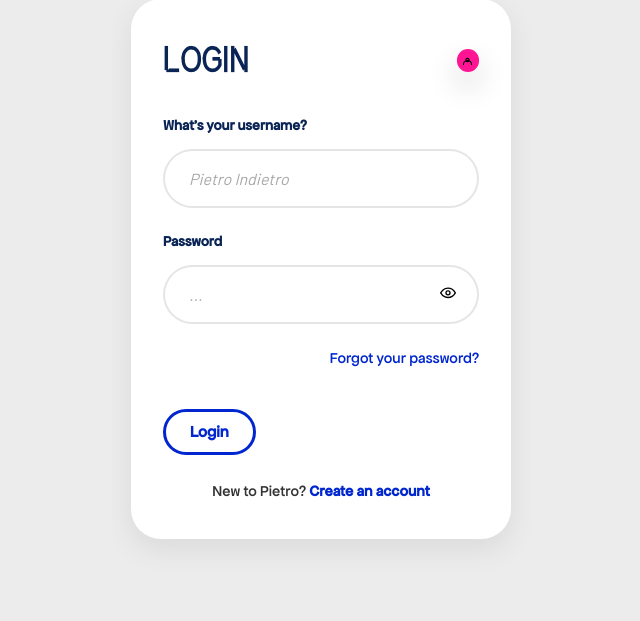
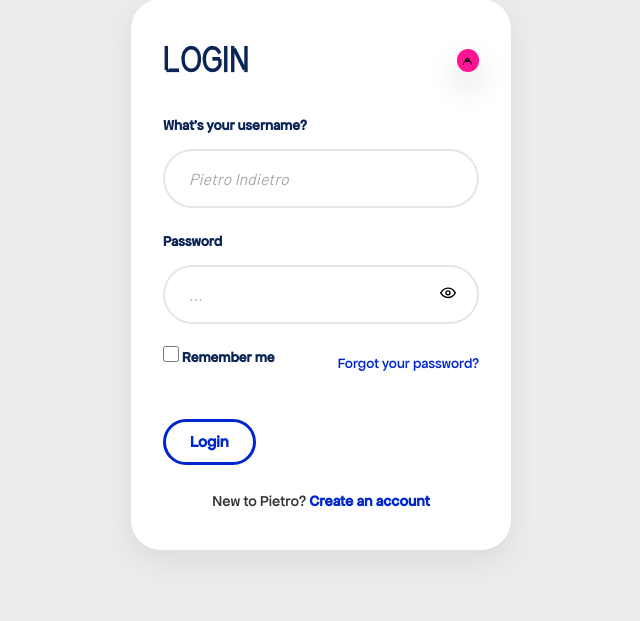
Before and after one commit to san-pietrino/Pietro-Project, a Flask app: page /login in a window 1280 px wide. Shown: the part 61-682 px from the top of the page, without its empty margins (319-959 px from the left). Run offline with Flask 2, Linux system fonts and the light colour scheme.

Commit message:
remember me

```diff
--- a/app.py
+++ b/app.py
@@ -6,12 +6,13 @@ from flask import Flask, render_template, request, jsonify, session, redirect, u
 import sqlite3
 from werkzeug.security import generate_password_hash, check_password_hash
 from werkzeug.utils import secure_filename
-from datetime import datetime
+from datetime import datetime, timedelta
 import math
 import os
 
 app = Flask(__name__)
 app.secret_key = 'pietro-secret-key-change-in-production'  # → see DECISIONS.md #2
+app.permanent_session_lifetime = timedelta(days=30)
 
 # Database configuration
 DATABASE = 'pietro.db'
@@ -177,6 +178,8 @@ def init_db():
         cursor.execute('ALTER TABLE users ADD COLUMN latitude REAL')
     if 'longitude' not in user_columns:
         cursor.execute('ALTER TABLE users ADD COLUMN longitude REAL')
+    if 'onboarding_seen' not in user_columns:
+        cursor.execute('ALTER TABLE users ADD COLUMN onboarding_seen INTEGER DEFAULT 0')
 
     cursor.execute('''
         CREATE TABLE IF NOT EXISTS items (
@@ -389,6 +392,7 @@ def login():
             return redirect(url_for('register'))
 
         if check_password_hash(user['password'], password):
+            session.permanent = bool(request.form.get('remember_me'))
             session['user_id'] = user['id']
             session['username'] = user['username']
             session['login_success'] = True  # Flag to show success message on dashboard
@@ -502,6 +506,14 @@ def dashboard():
     conn = get_db_connection()
     cursor = conn.cursor()
 
+    # Show the "add an item" prompt once, the first time this user reaches the dashboard.
+    cursor.execute('SELECT onboarding_seen FROM users WHERE id = ?', (session['user_id'],))
+    onboarding_row = cursor.fetchone()
+    show_add_item_prompt = bool(onboarding_row) and not onboarding_row['onboarding_seen']
+    if show_add_item_prompt:
+        cursor.execute('UPDATE users SET onboarding_seen = 1 WHERE id = ?', (session['user_id'],))
+        conn.commit()
+
     # Get user's items
     cursor.execute('SELECT * FROM items WHERE owner_id = ?', (session['user_id'],))
     my_items = cursor.fetchall()
@@ -574,6 +586,7 @@ def dashboard():
     return render_template('dashboard.html',
                          username=session['username'],
                          success_message=success_message,
+                         show_add_item_prompt=show_add_item_prompt,
                          my_items=my_items,
                          requests_for_me=requests_for_me,
                          matching_requested_items=matching_requested_items,
--- a/static/style.css
+++ b/static/style.css
@@ -249,17 +249,6 @@ body {
     border: none;
     cursor: pointer;
     font-size: 1rem;
-}
-
-.forgot-password-link {
-    text-align: right;
-    margin-bottom: 28px;
-}
-
-.forgot-password-link a {
-    color: #0026CF;
-    text-decoration: underline;
-    font-size: 0.95rem;
 }
 
 .login-card .btn-primary {
--- a/templates/dashboard.html
+++ b/templates/dashboard.html
@@ -211,6 +211,12 @@
         });
     </script>
 
+    {% if show_add_item_prompt %}
+    <script>
+        openFooterAddItemModal();
+    </script>
+    {% endif %}
+
     <script>
         (function() {
             var scroller = document.querySelector('.pending-cards-scroll');
--- a/templates/login.html
+++ b/templates/login.html
@@ -38,16 +38,35 @@
             background-color: #e8f5e9;
             border-radius: 4px;
         }
-        .forgot-password-link {
-            text-align: right;
+        .login-options-row {
+            display: flex;
+            align-items: center;
+            justify-content: space-between;
+            gap: 12px;
+            flex-wrap: wrap;
             margin-top: 10px;
+            margin-bottom: 28px;
             font-size: 0.9em;
         }
-        .forgot-password-link a {
+        .remember-me-label {
+            display: flex;
+            align-items: center;
+            gap: 8px;
+            color: #0a2555;
+            font-weight: 600;
+            cursor: pointer;
+        }
+        .remember-me-label input {
+            accent-color: #0026CF;
+            width: 16px;
+            height: 16px;
+            cursor: pointer;
+        }
+        .login-options-row a {
             color: #0026CF;
             text-decoration: none;
         }
-        .forgot-password-link a:hover {
+        .login-options-row a:hover {
             text-decoration: underline;
         }
     </style>
@@ -79,7 +98,11 @@
                         </button>
                     </div>
                 </div>
-                <div class="forgot-password-link">
+                <div class="login-options-row">
+                    <label class="remember-me-label">
+                        <input type="checkbox" name="remember_me" value="1">
+                        Remember me
+                    </label>
                     <a href="{{ url_for('forgot_password') }}">Forgot your password?</a>
                 </div>
                 <button type="submit" class="btn-primary">Login</button>
```
Also changed, not shown: pietro.db.
